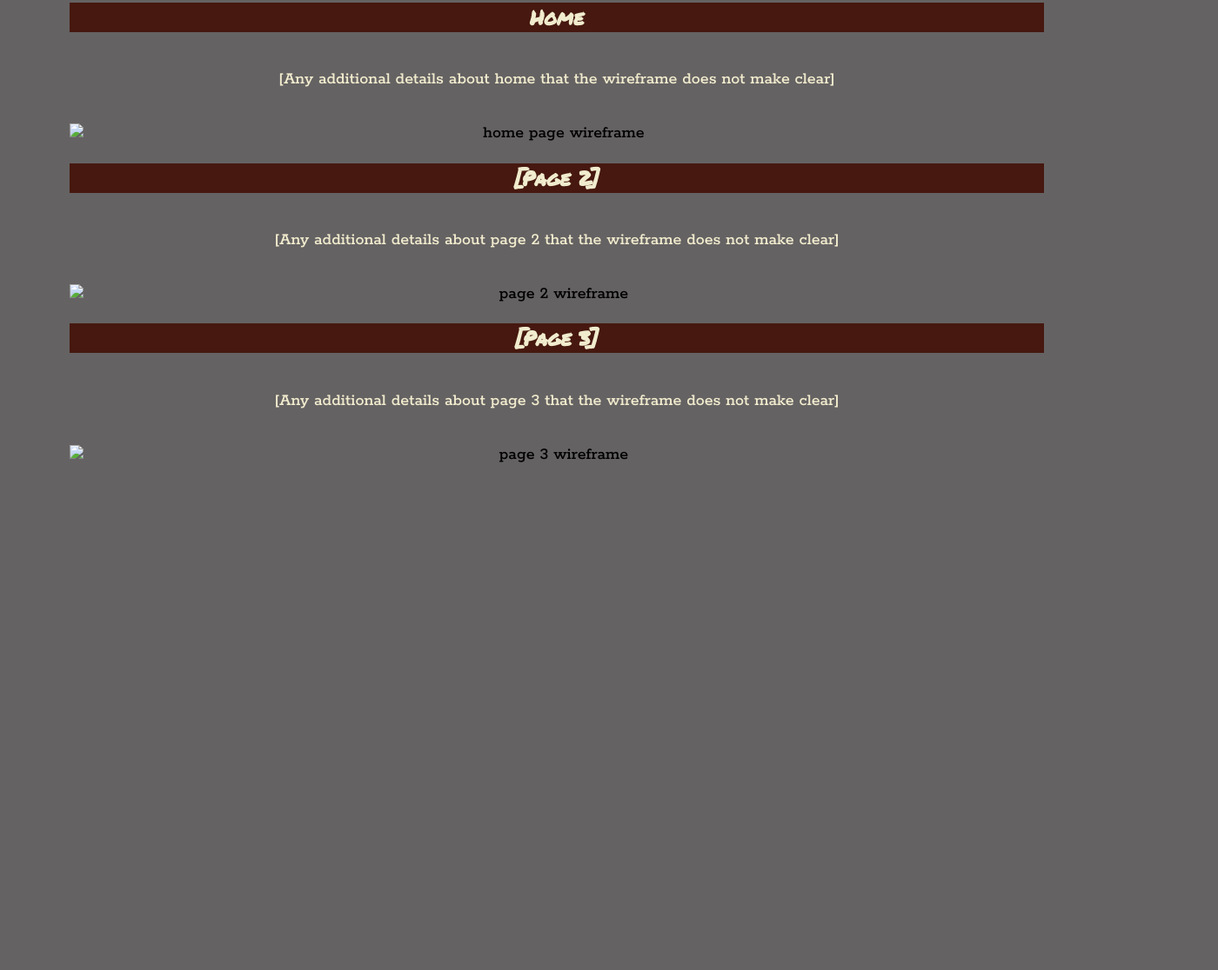
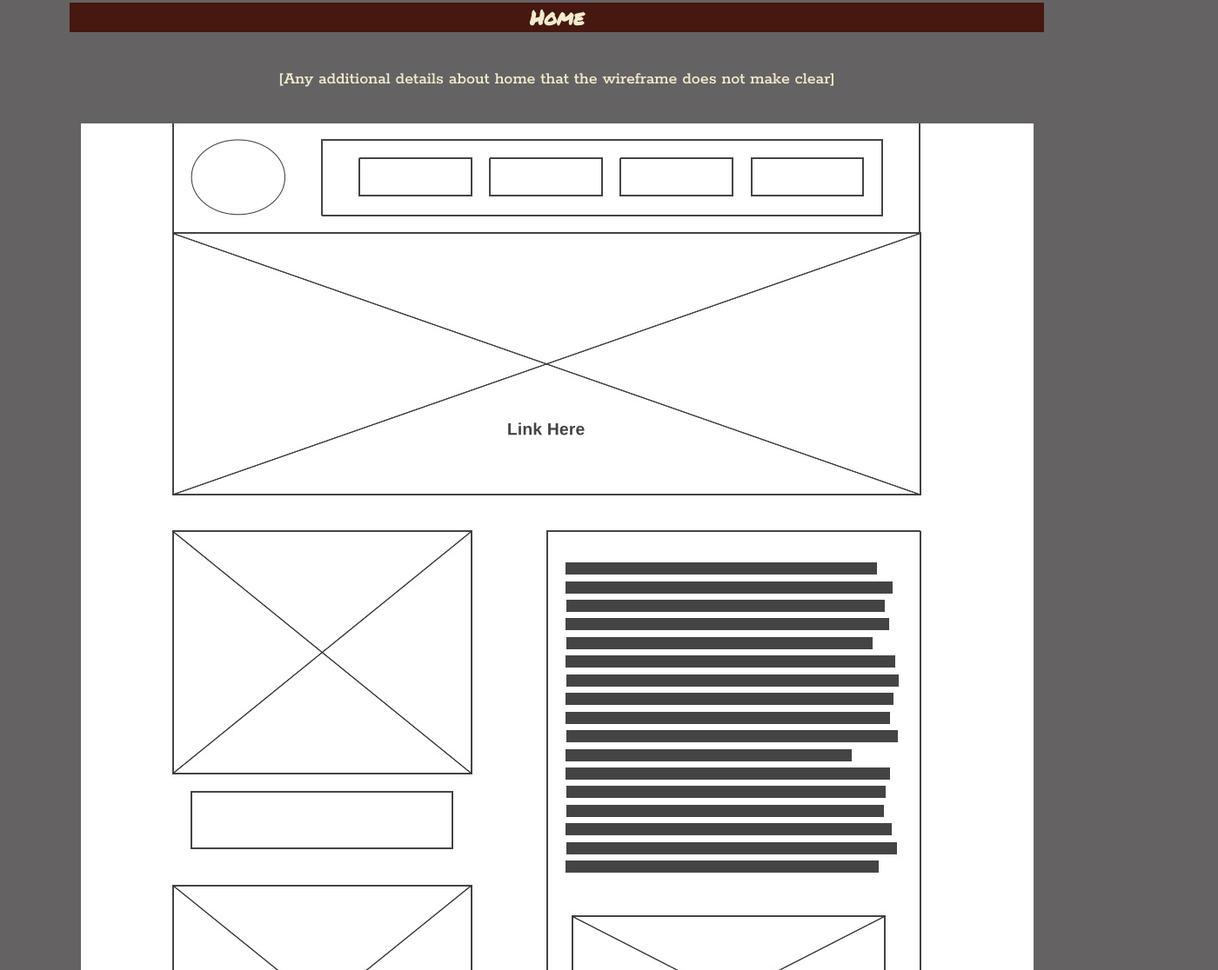
Before and after one commit to podunksarmy/wdd130, a plain HTML site: page atomcomics/site-plan.html in a window 1280 px wide. Shown: the part 10884-12000 px from the top of the page at 87% size, 1400 px wide, since content can reach past the window. Before the commit the page ends 11498 px from the top, so only its background shows below. Drawn offline with Linux system fonts and the light colour scheme; a web font is replaced by a local one.

Commit message:
wireframes_for_personal_site

```diff
--- a/atomcomics/site-plan.html
+++ b/atomcomics/site-plan.html
@@ -174,19 +174,19 @@
       <p>
         [Any additional details about home that the wireframe does not make clear]
       </p>
-      <img src="#" alt="home page wireframe">
+      <img src="wireframes/atom_studios_wireframe.jpg" alt="home page wireframe">
 
-      <h3>[Page 2]</h3>
+      <h3>Chronicles of Heroes</h3>
       <p>
         [Any additional details about page 2 that the wireframe does not make clear]
       </p>
-      <img src="#" alt="page 2 wireframe">
+      <img src="wireframes/chronks_wireframe.jpeg" alt="chronks wireframe">
 
-      <h3>[Page 3]</h3>
+      <h3>To a Dreamer</h3>
       <p>
         [Any additional details about page 3 that the wireframe does not make clear]
       </p>
-      <img src="#" alt="page 3 wireframe">
+      <img src="wireframes/hastur_wireframe.png" alt="hastur wireframe">
     </main>
   </body>
 
```
Also changed, not shown: atomcomics/wireframes/atom_studios_wireframe.jpg (added), atomcomics/wireframes/chronks_wireframe.jpeg (added), atomcomics/wireframes/hastur_wireframe.png (added).
